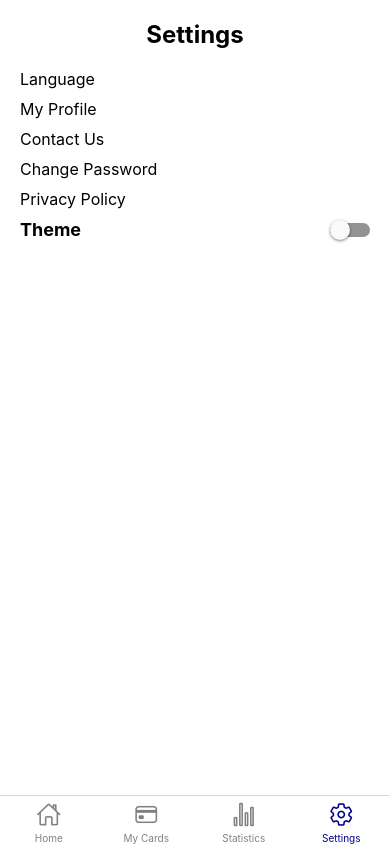
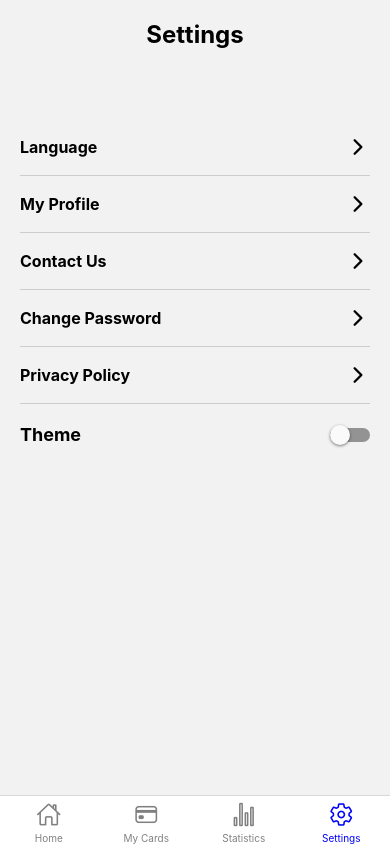
Before and after one commit to MaameLissa/-rn-assignment5-11263472, a React Native app in the folder Muse/: screen /Settings in a window 390 px wide. Built offline with nearby package versions, Linux system fonts and the light colour scheme.

Commit message:
Images set

```diff
--- a/Muse/App.js
+++ b/Muse/App.js
@@ -3,8 +3,8 @@ import React, { useEffect, useState } from "react";
 import { NavigationContainer } from "@react-navigation/native";
 import * as Font from "expo-font";
 import { Ionicons } from "@expo/vector-icons";
-import BottomTabs from "./Components/BottomTabs";
-import { ThemeProvider } from "./theme/ThemeProvider";
+import BottomTabs from "./Components/BottomTabs"; // Ensure this path is correct
+import { ThemeProvider } from "./theme/ThemeProvider"; // Ensure this path is correct
 import { View, ActivityIndicator } from "react-native";
 
 const App = () => {
@@ -23,7 +23,7 @@ const App = () => {
 
   if (!fontsLoaded) {
     return (
-      <View style={{ flex: 1, justifyContent: 'center', alignItems: 'center' }}>
+      <View style={{ flex: 1, justifyContent: "center", alignItems: "center" }}>
         <ActivityIndicator size="large" color="#0000ff" />
       </View>
     );
--- a/Muse/Components/BottomTabs.js
+++ b/Muse/Components/BottomTabs.js
@@ -39,7 +39,7 @@ const BottomTabs = () => {
 
           return <Icon name={iconName} size={size} color={color} />;
         },
-        tabBarActiveTintColor: "#00008B",
+        tabBarActiveTintColor: "blue",
         tabBarInactiveTintColor: "gray",
         tabBarStyle: [
           {
@@ -48,7 +48,7 @@ const BottomTabs = () => {
           },
           null,
         ],
-        headerShown: false, // Remove the top bar
+        headerShown: false,
       })}
     >
       <Tab.Screen name="Home" component={HomeScreen} />
--- a/Muse/Components/HomeScreen.js
+++ b/Muse/Components/HomeScreen.js
@@ -13,7 +13,6 @@ const HomeScreen = () => {
           <Text style={[styles.welcomeText, { color: currentTheme.text }]}>Welcome back,</Text>
           <Text style={[styles.username, { color: currentTheme.text }]}>Melissa Otoo</Text>
         </View>
-
         <View style={[styles.searchContainer, { backgroundColor: currentTheme.circle }]}>
           <Image style={styles.search} source={require("../Images/search.png")} />
         </View>
@@ -21,7 +20,6 @@ const HomeScreen = () => {
       <View style={styles.card}>
         <Image source={require("../Images/Card.png")} />
       </View>
-
       <View style={styles.buttons}>
         <View style={styles.button}>
           <View style={[styles.circle, { backgroundColor: currentTheme.circle }]}>
@@ -48,12 +46,10 @@ const HomeScreen = () => {
           <Text style={[styles.topup, { color: currentTheme.text }]}>Topup</Text>
         </View>
       </View>
-
       <View style={styles.Ttext}>
         <Text style={[styles.Transact, { color: currentTheme.text }]}>Transaction</Text>
-        <Text style={styles.sell}>Sell All</Text>
+        <Text style={[styles.sell, { color: 'blue' }]}>Sell All</Text>
       </View>
-
       <View style={styles.transactions}>
         <View style={styles.transaction}>
           <View style={[styles.transactionIconContainer, { backgroundColor: currentTheme.circle }]}>
@@ -83,7 +79,7 @@ const HomeScreen = () => {
             <Text style={[styles.transactionText, { color: currentTheme.text }]}>Money Transfer</Text>
             <Text style={styles.categoryText}>Transactions</Text>
           </View>
-          <Text style={[styles.amount, { color: "blue" }]}>$300</Text>
+          <Text style={[styles.amount, { color: 'blue' }]}>$300</Text>
         </View>
         <View style={styles.transaction}>
           <View style={[styles.transactionIconContainer, { backgroundColor: currentTheme.circle }]}>
@@ -128,7 +124,7 @@ const styles = StyleSheet.create({
   searchContainer: {
     width: 35,
     height: 35,
-    borderRadius: 17.5,
+    borderRadius: 30,
     justifyContent: "center",
     alignItems: "center",
   },
@@ -151,7 +147,7 @@ const styles = StyleSheet.create({
   circle: {
     width: 50,
     height: 50,
-    borderRadius: 25,
+    borderRadius: 50,
     justifyContent: "center",
     alignItems: "center",
     marginBottom: 5,
@@ -193,7 +189,7 @@ const styles = StyleSheet.create({
   transactionIconContainer: {
     width: 40,
     height: 40,
-    borderRadius: 20,
+    borderRadius: 50,
     justifyContent: "center",
     alignItems: "center",
   },
--- a/Muse/Components/SettingsScreen.js
+++ b/Muse/Components/SettingsScreen.js
@@ -1,18 +1,36 @@
 import React from 'react';
-import { View, Text, Switch, StyleSheet } from 'react-native';
+import { View, Text, Switch, StyleSheet, TouchableOpacity } from 'react-native';
 import { useTheme } from '../theme/ThemeProvider';
+import { useNavigation } from '@react-navigation/native';
+import { Ionicons } from '@expo/vector-icons';
 
 const SettingsScreen = () => {
   const { theme, toggleTheme, currentTheme } = useTheme();
+  const navigation = useNavigation();
 
   return (
     <View style={[styles.container, { backgroundColor: currentTheme.background }]}>
       <Text style={[styles.title, { color: currentTheme.text }]}>Settings</Text>
-      <Text style={[styles.text, { color: currentTheme.text }]}>Language</Text>
-      <Text style={[styles.text, { color: currentTheme.text }]}>My Profile</Text>
-      <Text style={[styles.text, { color: currentTheme.text }]}>Contact Us</Text>
-      <Text style={[styles.text, { color: currentTheme.text }]}>Change Password</Text>
-      <Text style={[styles.text, { color: currentTheme.text }]}>Privacy Policy</Text>
+      <TouchableOpacity style={styles.optionContainer} onPress={() => navigation.navigate('Language')}>
+        <Text style={[styles.text, { color: currentTheme.text }]}>Language</Text>
+        <Ionicons name="chevron-forward" size={24} color={currentTheme.text} />
+      </TouchableOpacity>
+      <TouchableOpacity style={styles.optionContainer} onPress={() => navigation.navigate('Profile')}>
+        <Text style={[styles.text, { color: currentTheme.text }]}>My Profile</Text>
+        <Ionicons name="chevron-forward" size={24} color={currentTheme.text} />
+      </TouchableOpacity>
+      <TouchableOpacity style={styles.optionContainer} onPress={() => navigation.navigate('ContactUs')}>
+        <Text style={[styles.text, { color: currentTheme.text }]}>Contact Us</Text>
+        <Ionicons name="chevron-forward" size={24} color={currentTheme.text} />
+      </TouchableOpacity>
+      <TouchableOpacity style={styles.optionContainer} onPress={() => navigation.navigate('ChangePassword')}>
+        <Text style={[styles.text, { color: currentTheme.text }]}>Change Password</Text>
+        <Ionicons name="chevron-forward" size={24} color={currentTheme.text} />
+      </TouchableOpacity>
+      <TouchableOpacity style={styles.optionContainer} onPress={() => navigation.navigate('PrivacyPolicy')}>
+        <Text style={[styles.text, { color: currentTheme.text }]}>Privacy Policy</Text>
+        <Ionicons name="chevron-forward" size={24} color={currentTheme.text} />
+      </TouchableOpacity>
       <View style={styles.switchContainer}>
         <Text style={[styles.switchLabel, { color: currentTheme.text }]}>Theme</Text>
         <Switch
@@ -32,18 +50,26 @@ const styles = StyleSheet.create({
   title: {
     fontSize: 24,
     fontWeight: 'bold',
-    marginBottom: 20,
+    marginBottom: 70,
     textAlign: "center"
   },
   text: {
     fontSize: 16,
-    marginBottom: 10,
+    fontWeight: 'bold',
+  },
+  optionContainer: {
+    flexDirection: 'row',
+    justifyContent: 'space-between',
+    alignItems: 'center',
+    paddingVertical: 15,
+    borderBottomWidth: 1,
+    borderBottomColor: '#ccc',
   },
   switchContainer: {
     flexDirection: 'row',
     justifyContent: 'space-between',
     alignItems: 'center',
-    marginBottom: 20,
+    marginTop: 20,
   },
   switchLabel: {
     fontSize: 18,
--- a/Muse/theme/ThemeProvider.js
+++ b/Muse/theme/ThemeProvider.js
@@ -2,7 +2,7 @@ import React, { createContext, useState, useContext } from 'react';
 import { StatusBar, View } from 'react-native';
 
 const lightTheme = {
-  background: '#ffffff',
+  background: '##f2f2f2',
   text: '#000000',
   circle: '#e0e0e0',
   tabBarBackground: '#ffffff',
--- a/Muse/tsconfig.json
+++ b/Muse/tsconfig.json
@@ -1,4 +1,7 @@
 {
-  "compilerOptions": {},
+  "compilerOptions": {
+    "strict": true,
+    "forceConsistentCasingInFileNames": true
+  },
   "extends": "expo/tsconfig.base"
 }
```
